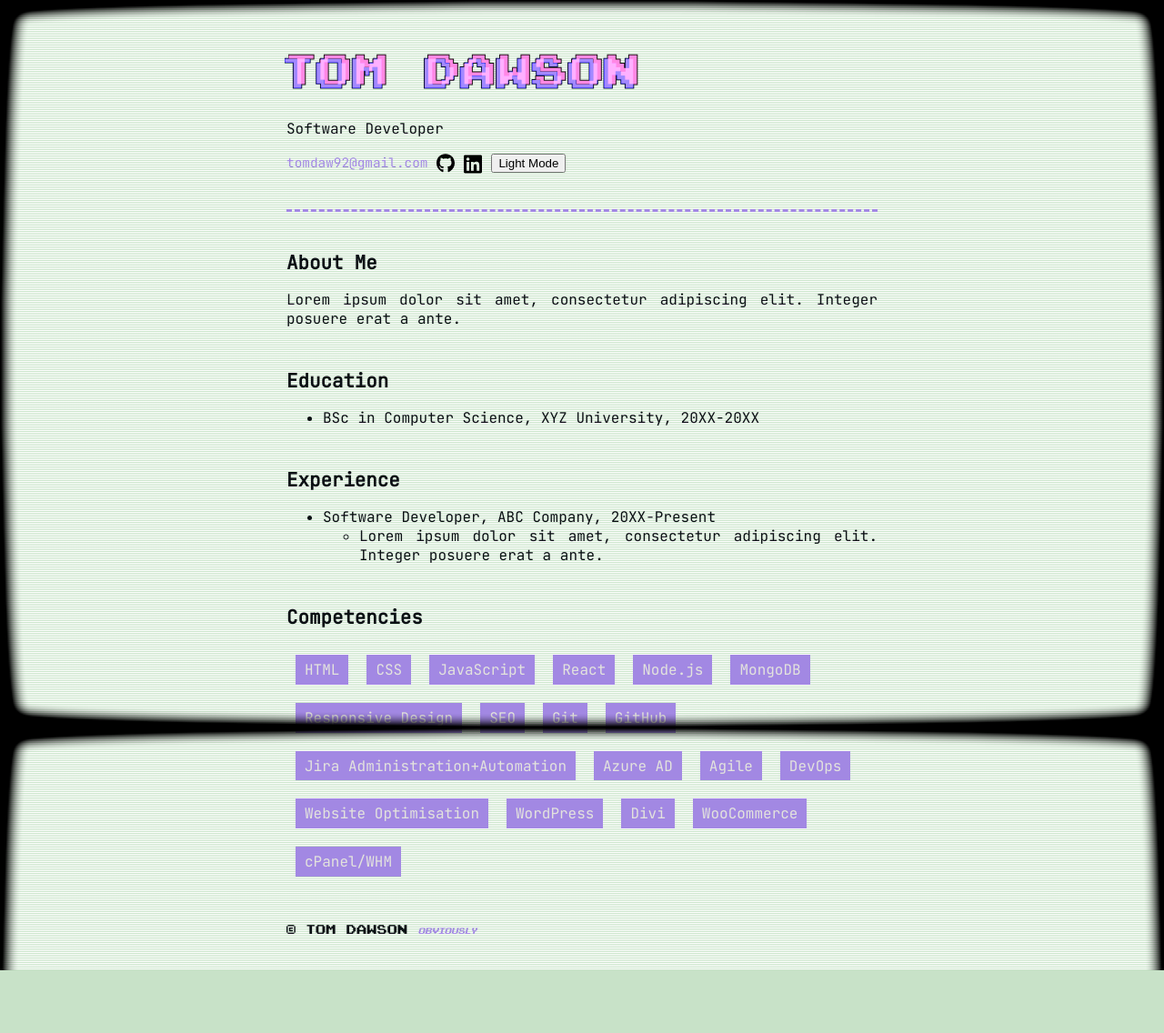
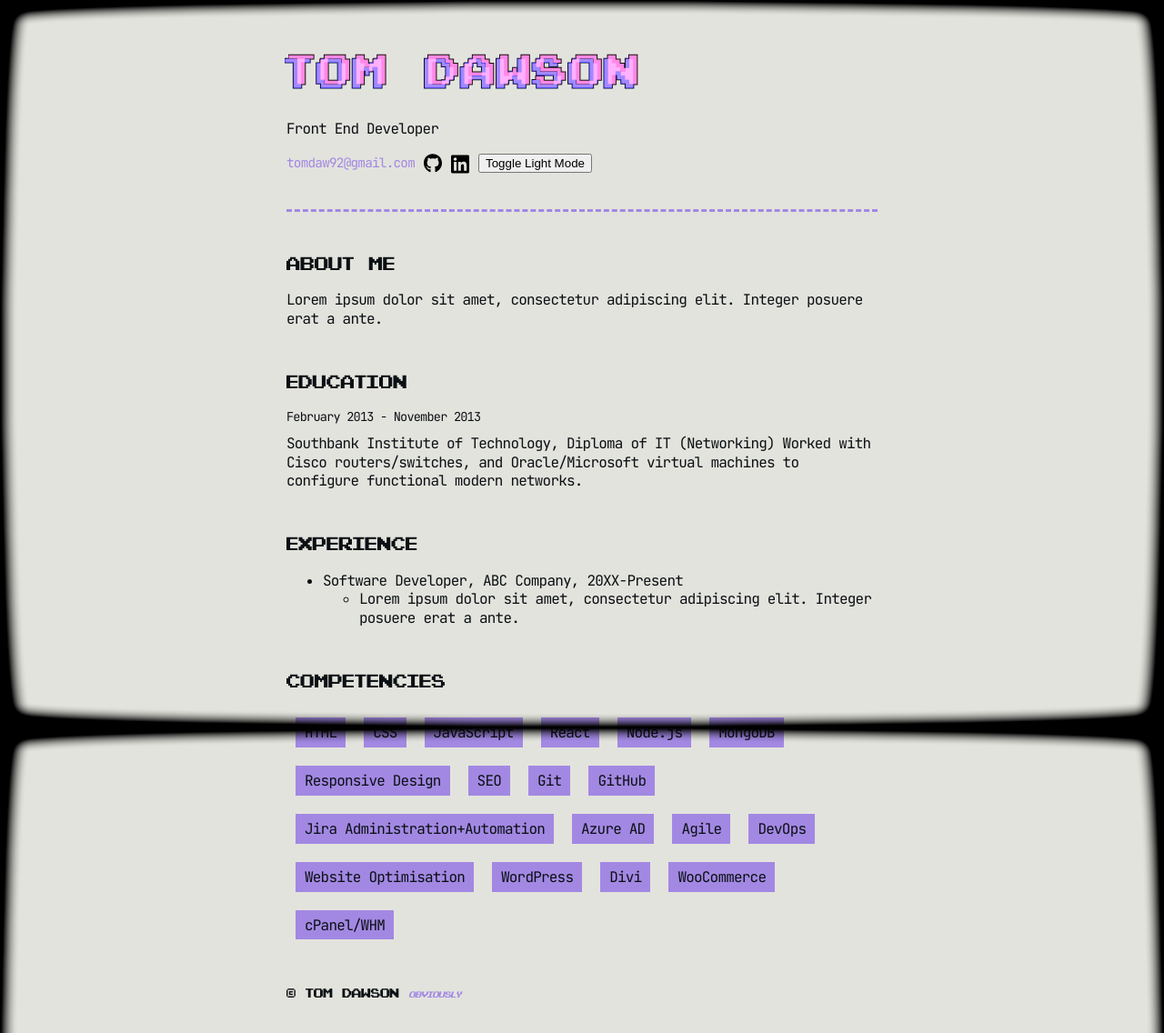
Before and after one commit to TomDawson/cv, a PHP site: page / in a window 1280 px wide. Shown: the whole page at 91% size. Before the commit the page ends 1067 px from the top, so only its background shows below. Run offline with PHP 8.4, Linux system fonts and the light colour scheme.

Commit message:
reverted scanlines, finished dark/light themes

```diff
--- a/index.html
+++ b/index.html
@@ -51,12 +51,12 @@
   <meta itemprop="homeLocation" content="Brisbane, Australia">
   <meta itemprop="knowsAbout" content="HTML, CSS, JavaScript, Sass, React, Node.js, MongoDB, Git, GitHub, SEO, Web Optimisation, WordPress, WooCommerce, Divi, cPanel/WHM, Jira Administration/Automation, Azure AD, Agile, DevOps">
 </head>
-<body>
+<body class="preload">
   <div id="site-wrapper">
     <div id="crt"></div>
     <header class="container">
       <h1 class="chromatic-abberation"><span id="h1-tom">Tom</span> <span id="h1-dawson">Dawson</span></h1>
-      <p>Software Developer</p>
+      <p>Front End Developer</p>
       <nav>
         <ul>
           <li>
@@ -71,14 +71,11 @@
           <li>
             <div id="toggle-container">
               <button id="theme-toggle" class="button" type="button">
-                <span id="light-mode-span">Light Mode</span>
-                <span id="dark-mode-span">Dark Mode</span>
+                <span id="light-mode-span">Toggle Light Mode</span>
+                <span id="dark-mode-span">Toggle Dark Mode</span>
               </button>
             </div>
           </li>
-          <!-- <li>
-            <a id="togglescanlines" href="#">Toggle scanlines</a>
-          </li> -->
         </ul>
       </nav>
       <hr>
@@ -93,10 +90,11 @@
       </summary>
       <section class="sub-container">
         <h2>Education</h2>
-        <ul>
-          <li>
-            BSc in Computer Science, XYZ University, 20XX-20XX
-          </li>
+          <p>
+            <span class="date">February 2013 - November 2013</span>
+            Southbank Institute of Technology, Diploma of IT (Networking)
+            Worked with Cisco routers/switches, and Oracle/Microsoft virtual machines to configure functional modern networks.
+          </p>
         </ul>
       </section>
       <section class="sub-container">
@@ -122,7 +120,6 @@
           <li class="primary-skill">React</li>
           <li class="primary-skill">Node.js</li>
           <li class="primary-skill">MongoDB</li>
-
           <li class="primary-skill">Responsive Design</li>
           <li class="primary-skill">SEO</li>
           <li class="primary-skill">Git</li>
@@ -131,7 +128,6 @@
           <li class="secondary-skill">Azure AD</li>
           <li class="secondary-skill">Agile</li>
           <li class="secondary-skill">DevOps</li>
-
           <li class="secondary-skill">Website Optimisation</li>
           <li class="secondary-skill">WordPress</li>
           <li class="secondary-skill">Divi</li>
--- a/scripts/script.js
+++ b/scripts/script.js
@@ -1,7 +1,6 @@
 console.log('- .... . .-. . -....- .. ... -....- -. --- -....- .--- --- -.- . -....- .... . .-. .');
 
-//// Theme Swapping
-
+//// Theme Swapping: Start
 var themeToggle = document.getElementById("theme-toggle");
 var darkModeSpan = document.getElementById("dark-mode-span");
 var lightModeSpan = document.getElementById("light-mode-span");
@@ -56,24 +55,9 @@ function refreshThemeToggle() {
 };
 
 refreshThemeToggle();
+//// Theme Swapping: End
 
-//// Scanlines
-
-var $scanlines = $('.scanlines');
-$scanlines
-    .children().hide()
-    .first().show();
-
-// toggle scanlines
-$('#togglescanlines').on('click', function(e) {
-  e.preventDefault();
-  $scanlines.toggleClass('scanlines');
-});
-
-// switch between demos
-$('.sample-ctrl a').on('click', function(e) {
-   e.preventDefault();
-   $scanlines
-       .children().hide()
-       .filter('#'+ $(this).attr('data-ctrl')).show();
-});
+// Removes .preload from <body> after page load to enable transitions.
+window.onload = function() {
+    document.body.classList.remove("preload");
+  };
--- a/styles/style.css
+++ b/styles/style.css
@@ -21,50 +21,60 @@
        url('../fonts/Pixel_NES.svg#PixelNES') format('svg');
 }
 
+.preload * { /* scripts.js removes this class on page load */
+  -webkit-transition: none !important;
+  -moz-transition: none !important;
+  -ms-transition: none !important;
+  -o-transition: none !important;
+}
+
 /* Light and Dark Themes */
 
 html[data-theme='light'] {
-  --text: #0B1014;
-  --background: #E3E3DD;
+  --text-1: #0B1014;
+  --text-2: #49789e;
+  --wrapper-background: #E3E3DD;/* Opaque background overlay */
   --link: #A288E3;
   --accent-1: #A288E3;
   --accent-2: #A288E3;
-  --scanline-after: rgba(0, 128, 0, 0.205);
-  --scanline-before: rgba(0, 128, 0, 0.212);
-  --highlight-background: var(--text);
-  --highlight-text: var(--background);
+  --highlight-background: var(--text-1);
+  --highlight-text: var(--accent-1);
 }
 
 html[data-theme='dark'] {
-  --text: #E3E3DD;
-  --background: #0B1014;
+  --text-1: #E3E3DD;
+  --text-2: #a5a59f;
+  --wrapper-background: #00000000;/* Transparent background overlay */
   --link: #A288E3;
   --accent-1: #A288E3;
   --accent-2: #A288E3;
-  --scanline-after: rgba(0, 102, 0, 0.226);
-  --scanline-before: rgba(0, 102, 0, 0.226);
-  --highlight-background: var(--text);
-  --highlight-text: var(--background);
+  --highlight-background: var(--text-1);
+  --highlight-text: var(--accent-1);
 }
 
-/* Page Structure */
+/* Transitions */
+
+nav, hr, img, a, .container, #h1-tom, #h1-dawson, .primary-skill, .secondary-skill {
+  -webkit-transition: all 0.3s;
+  -moz-transition: all 0.3s;
+  -ms-transition: all 0.3s;
+  -o-transition: all 0.3s;
+  transition: all 0.3s;
+}
+
+.primary-skill, .secondary-skill {
+  transition: background-color 0.3s;
+}
 
 body {
   font-family: 'JetBrains Mono', sans-serif;
   font-size: 16px;
+  text-align: left;
   line-height: 1.3;
-  letter-spacing: 0px;
-  color: var(--text);
-  background-color: var(--background);
+  letter-spacing: -0.05rem;
+  color: var(--text-1);
   margin: 0;
   padding: 0;
-  background: repeating-linear-gradient(
-    0deg,
-    var(--scanline-after),
-    var(--scanline-before) 1px,
-    transparent 1px,
-    transparent 2px
-  );
 }
 
 #site-wrapper {
@@ -76,6 +86,46 @@ body {
   pointer-events: auto;
   position: relative;
   z-index: 1;
+  background-color: var(--wrapper-background);
+  transition: background 0.3s ease-in-out;
+}
+
+/* Override default <h> styles */
+
+h1, h2, h3, h4, h5, h6 {
+  font-family: 'Pixel NES', sans-serif;
+  font-weight: 100;
+}
+
+h2, h3, h4, h5, h6 {
+  font-size:1.3rem;
+  margin-block: 1em;
+  line-height:1;
+}
+
+h1 {
+  font-size: 3rem;
+  line-height: 1;
+  text-transform: uppercase;
+  overflow: hidden;
+  letter-spacing: 2px;
+}
+
+#h1-dawson {
+  -webkit-text-stroke: 1px var(--text-1);
+  -webkit-text-fill-color: var(--accent-1);
+}
+
+#h1-tom {
+  -webkit-text-stroke: 1px var(--text-1);
+  -webkit-text-fill-color: var(--accent-2);
+}
+
+/* SVG styles */
+/* Chromatic Abberation */
+.chromatic-abberation {
+  position: relative;
+  -webkit-filter: url(#chromatic-abberation);
 }
 
 #crt {
@@ -92,7 +142,6 @@ body {
 
 .container {
   padding: 0px 15px 15px 15px;
-  text-align: justify;
   width: clamp(0px, 95vw, 680px); /* always shrinks, prefers 95vw, max 680px */
   margin-left: auto;
   margin-right: auto;
@@ -255,5 +264,13 @@ footer.container {
   border-radius: 0px;
 }
 ::-webkit-scrollbar-track { /* Background */
-  background: var(--background);
+  background: #000;
 }
+
+span.date {
+  display: block;
+  padding-bottom: 10px;
+  font-size: 0.85em;
+  font-style:normal
+  color: var(--text-2);
+}
```
Also changed, not shown: other parts of styles/style.css (+0 -40 lines).
